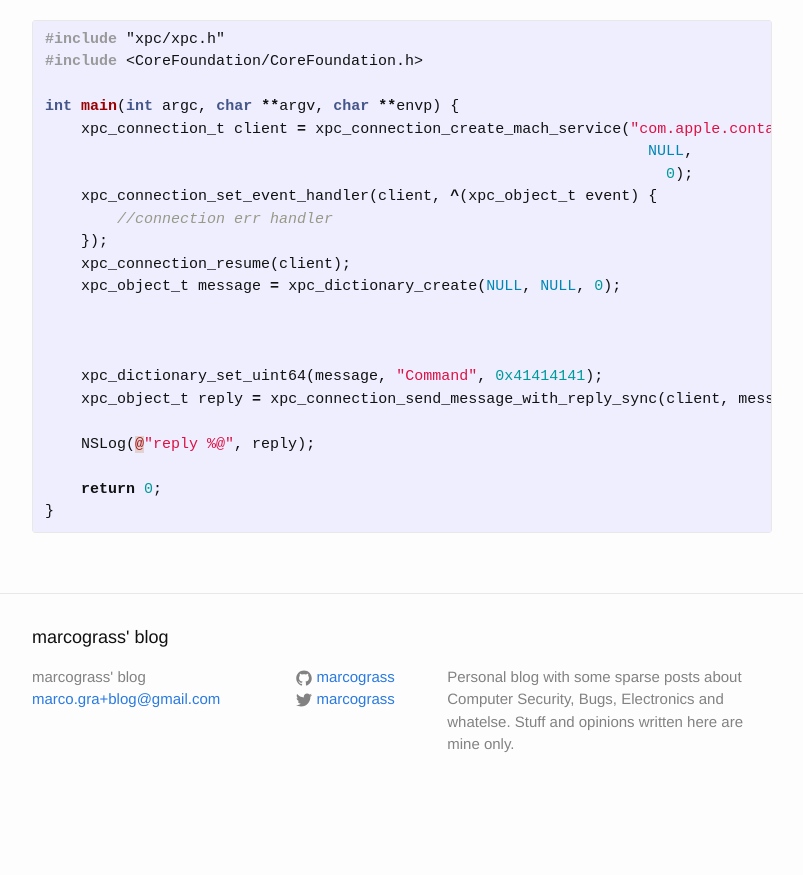
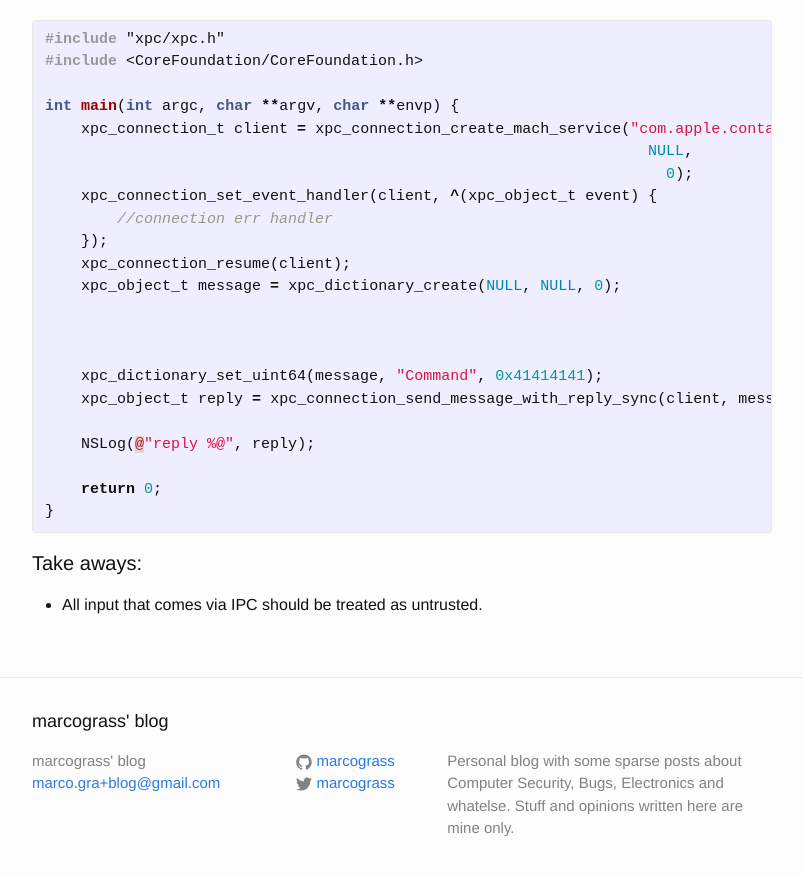
Before and after one commit to marcograss/marcograss.github.io, a Jekyll site: the page built from _posts/2016-06-17-containermanagerd-xpc-array-oob.markdown, in a window 1280 px wide and 900 px high, scrolled down 1432 px. Shown: the top 875 px of the window, without its empty margins (238-1041 px from the left). Built offline with Jekyll 4.4.1, drawn with Linux system fonts in a browser that asks for light colours; before the commit the page ends 2248 px from its top, so only the background shows below that.

Commit message:
added containermanagerd takeaways

```diff
--- a/_posts/2016-06-17-containermanagerd-xpc-array-oob.markdown
+++ b/_posts/2016-06-17-containermanagerd-xpc-array-oob.markdown
@@ -62,4 +62,7 @@ int main(int argc, char **argv, char **envp) {
 }
 {% endhighlight %}
 
+#### Take aways:
+- All input that comes via IPC should be treated as untrusted.
+
 [pangu-xpc]: https://www.blackhat.com/docs/us-15/materials/us-15-Wang-Review-And-Exploit-Neglected-Attack-Surface-In-iOS-8.pdf
```
